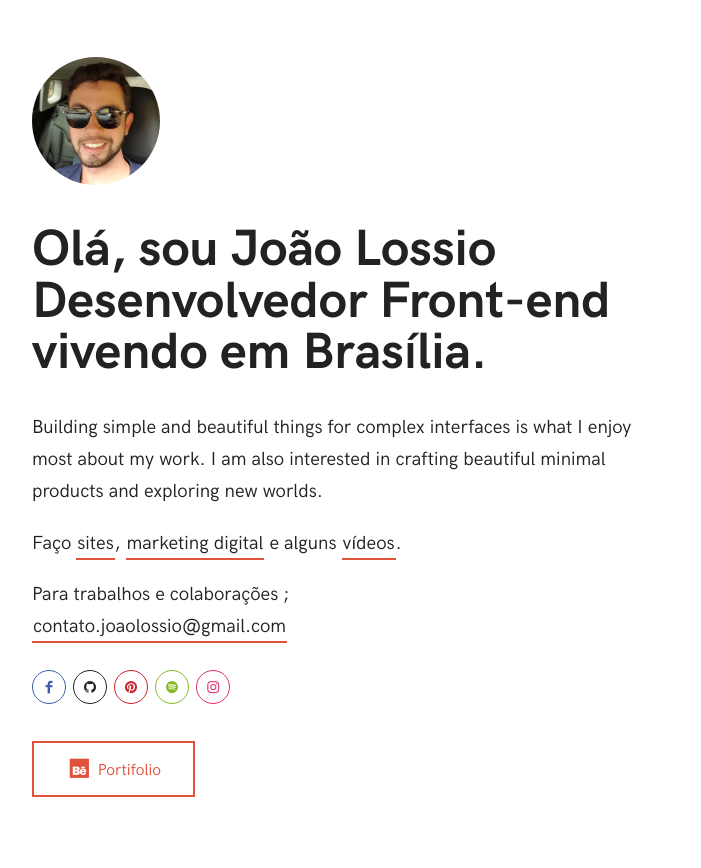
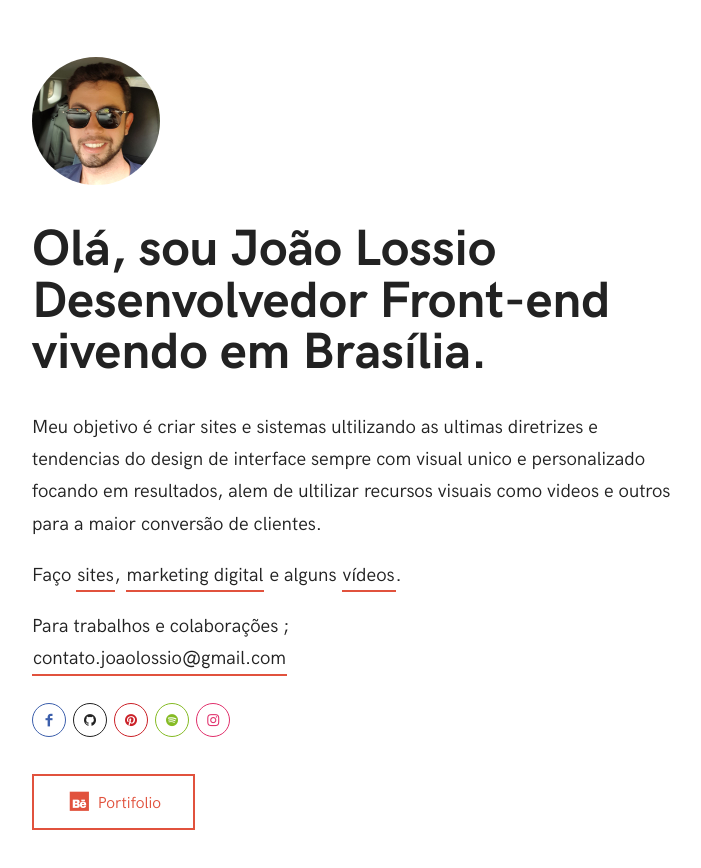
Before and after one commit to joaocarloslossio/joaocarloslossio.github.io, a plain HTML site: page index.html in a window 1280 px wide. Shown: the whole page, without its empty margins (288-989 px from the left). Drawn offline with Linux system fonts and the light colour scheme.

Commit message:
inclusão de texto sobre
inclusão de texto sobre

```diff
--- a/index.html
+++ b/index.html
@@ -43,7 +43,8 @@
             <!-- TITLE -->
 
             <!-- DESCRIPTION -->
-            <p>Building simple and beautiful things for complex interfaces is what I enjoy most about my work. I am also interested in crafting beautiful minimal products and exploring new worlds.</p>
+            <p>
+                Meu objetivo é criar sites e sistemas ultilizando as ultimas diretrizes e tendencias do design de interface sempre com visual unico e personalizado focando em resultados, alem de ultilizar recursos visuais como videos e outros para a maior conversão de clientes.</p>
 
             <p>
               Faço <a class="link-1 tango" href="https://twitter.com/pixelwarsdesign" target="_blank">sites </a>,
```
